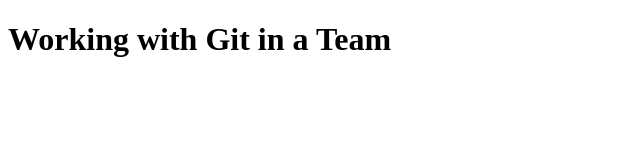
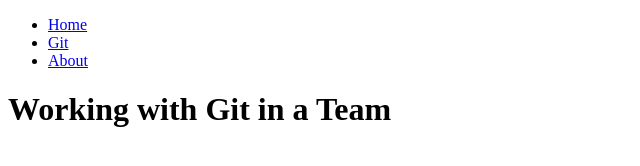
Before and after one commit to StephanUllmann/git-collaboration-wd047, a plain HTML site: page index.html in a window 1280 px wide. Shown: the whole page, without its empty margins (0-640 px from the left). Drawn offline with Linux system fonts and the light colour scheme.

Commit message:
added header with navbar

```diff
--- a/index.html
+++ b/index.html
@@ -7,6 +7,15 @@
     <title>Working with Git in a Team</title>
   </head>
   <body>
+    <header>
+      <nav>
+        <ul>
+          <li><a href="#">Home</a></li>
+          <li><a href="#">Git</a></li>
+          <li><a href="#">About</a></li>
+        </ul>
+      </nav>
+    </header>
     <h1>Working with Git in a Team</h1>
   </body>
 </html>
```
